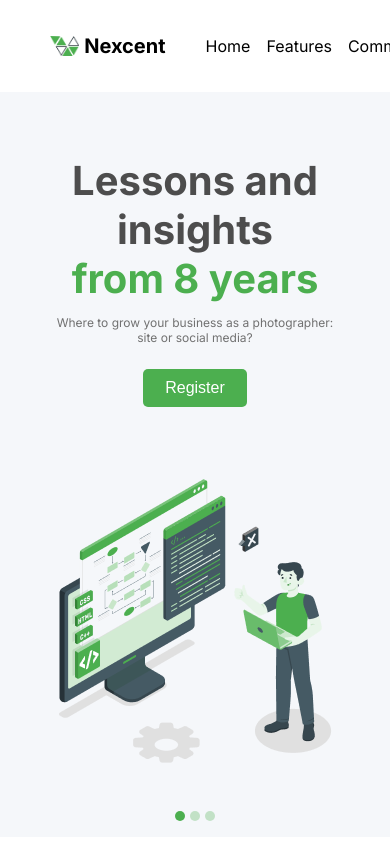
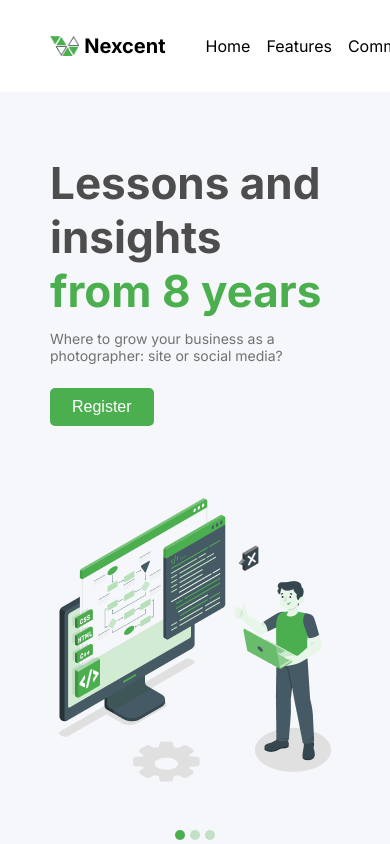
Before and after one commit to Xenko10/figma-mockup-to-react, a React (Vite) app: page / in a window 390 px wide. Shown: the top 844 px of the page. Built offline with nearby package versions, Linux system fonts and the light colour scheme.

Commit message:
change textContent alignment

```diff
--- a/src/components/Hero/Hero.module.css
+++ b/src/components/Hero/Hero.module.css
@@ -24,12 +24,6 @@
   }
 }
 
-@media (max-width: 600px) {
-  .mainContent {
-    text-align: center;
-  }
-}
-
 .textContent {
   display: flex;
   flex-direction: column;
@@ -42,7 +36,7 @@
 
 @media (max-width: 600px) {
   .textContent > h1 {
-    font-size: 2.5rem;
+    font-size: 2.75rem;
   }
 }
 
@@ -61,7 +55,7 @@
 
 @media (max-width: 600px) {
   .textContent > p {
-    font-size: 0.75rem;
+    font-size: 0.875rem;
   }
 }
 
@@ -79,12 +73,6 @@
   cursor: pointer;
 
   align-self: flex-start;
-}
-
-@media (max-width: 600px) {
-  .textContent > button {
-    align-self: center;
-  }
 }
 
 .mainContent > img {
```
